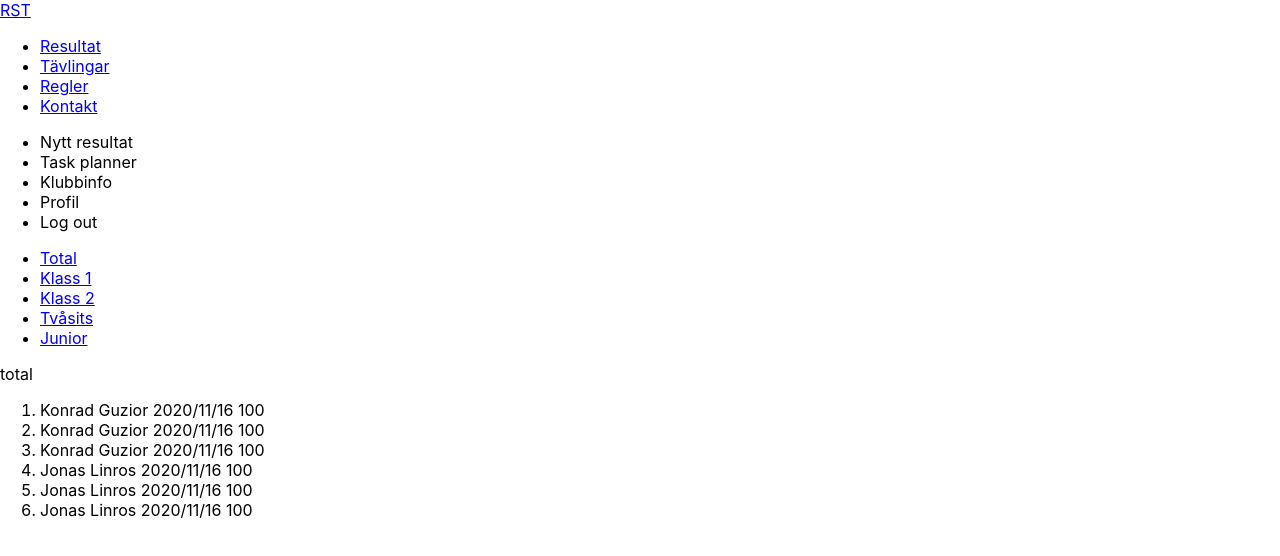
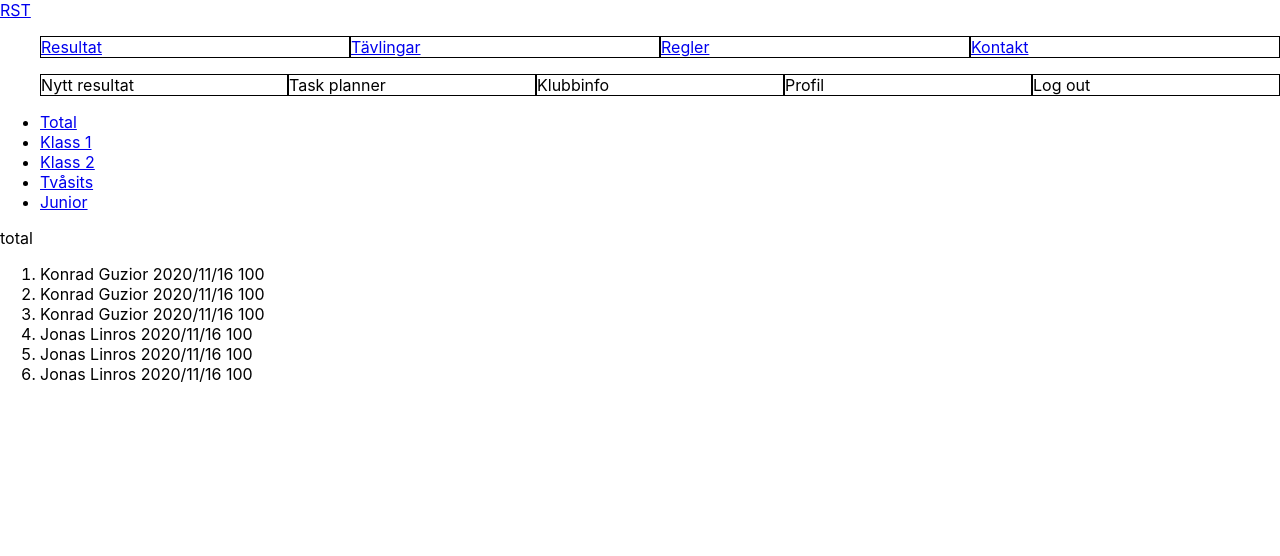
Before and after one commit to MrGuzior/rst, a React (Create React App) app: page /results in a window 1280 px wide. Shown: the top 556 px of the page. Built offline with nearby package versions, Linux system fonts and the light colour scheme.

Commit message:
Simple flex navbar

```diff
--- a/src/Components/Nav/Nav.jsx
+++ b/src/Components/Nav/Nav.jsx
@@ -4,7 +4,7 @@ import PersonalNav from './PersonalNav'
 
 const Nav = () => {
     return(
-        <section className='nav navigation'>
+        <section className='Nav navigation'>
                     <GlobalNav/>
                     <PersonalNav/>
         </section>
--- a/src/db/db.json
+++ b/src/db/db.json
@@ -169,5 +169,22 @@
                 "comment": "My third flight ever"
             }
         }
+    ],
+    "news":[
+        {
+            "id": 0,
+            "date": "2020/11/16",
+            "author": "Konrad Guzior",
+            "edits": [
+                {
+                    "date": "2020/11/16",
+                    "author": "Konrad Guzior",
+                    "reason": "Why not",
+                    "save": "asd"
+                }
+            ],
+            "topic": "The new rst",
+            "article": "Let's get this party started!"
+        }
     ]
 }
--- a/src/style/index.css
+++ b/src/style/index.css
@@ -13,17 +13,28 @@ code {
       monospace;
 }
 
-
-
-@media only screen and (max-width: 460px) {
+.Nav{
 
 }
-@media only screen and (max-width: 767px) {
+
+.global-nav{
 
 }
-@media only screen and (max-width: 900px) {
+
+.global-nav ul, .personal-nav ul{
+  list-style: none;
+  display: flex;
+  flex-wrap: wrap;
+  justify-content: space-between;
 
 }
-@media screen and (min-width: 1200px) {
+
+.global-nav ul li, .personal-nav ul li{
+  display: inline;
+  border: 1px solid black;
+  flex: 1 100px;
+}
+
+.personal-nav{
 
 }
```
